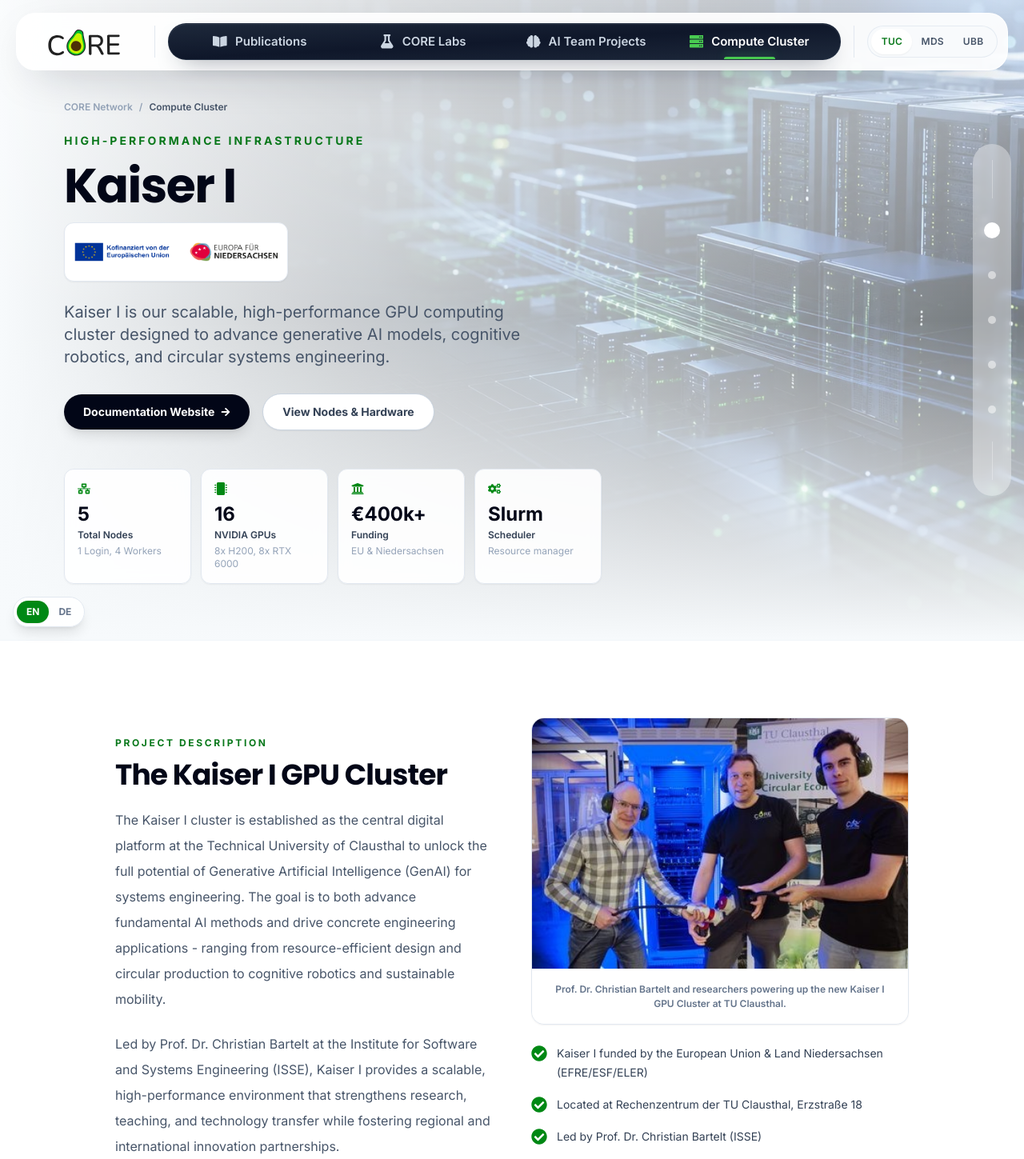
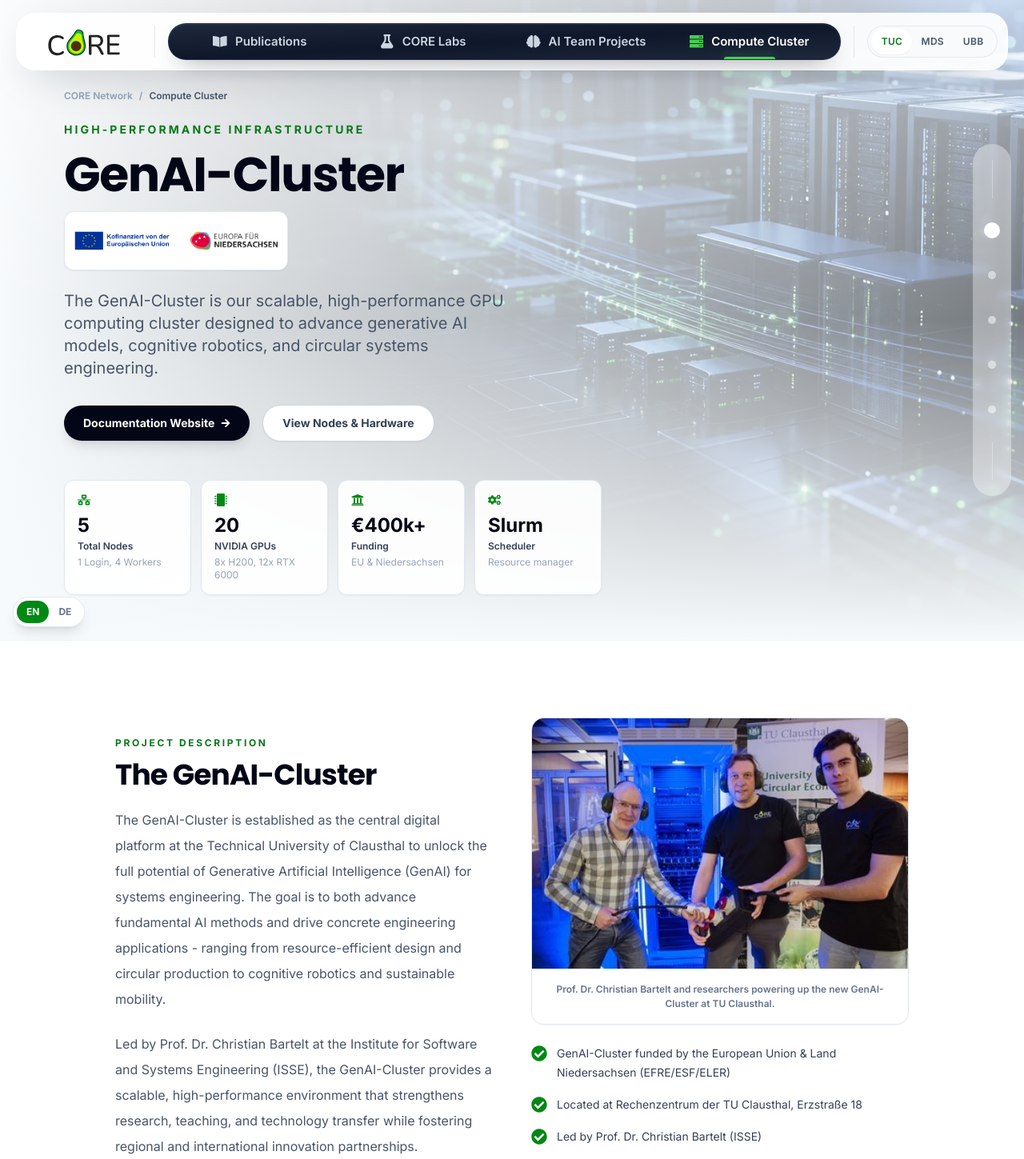
Before and after one commit to bartelt-lab/core, a React (Vite) app: page /compute-cluster in a window 1280 px wide. Shown: the top 1449 px of the page at 80% size. Built offline with nearby package versions, Linux system fonts and the light colour scheme.

Commit message:
Rename the Kaiser I cluster to GenAI-Cluster and list 20 GPUs
The cluster now has 8x H200 and 12x RTX PRO 6000, still on 2 RTX nodes.
Also fix the mojibake keys in the German dictionary of ComputeCluster.jsx
(Â·, â‰¥, ÃŸ), which kept the node tags, storage lines and address in English.

```diff
--- a/src/pages/ComputeCluster.jsx
+++ b/src/pages/ComputeCluster.jsx
@@ -17,7 +17,7 @@ import { useLanguage } from '../i18n/useLanguage'
 
 const clusterStats = [
   { label: 'Total Nodes', value: '5', icon: FaNetworkWired, description: '1 Login, 4 Workers' },
-  { label: 'NVIDIA GPUs', value: '16', icon: FaMicrochip, description: '8x H200, 8x RTX 6000' },
+  { label: 'NVIDIA GPUs', value: '20', icon: FaMicrochip, description: '8x H200, 12x RTX 6000' },
   { label: 'Funding', value: '€400k+', icon: FaUniversity, description: 'EU & Niedersachsen' },
   { label: 'Scheduler', value: 'Slurm', icon: FaCogs, description: 'Resource manager' },
 ]
@@ -36,7 +36,7 @@ const capabilities = [
     title: 'Mid-Performance Nodes',
     tag: '2 Nodes · RTX 6000 GPUs',
     description:
-      'Two mid-performance worker nodes hosting up to 8 NVIDIA RTX PRO 6000 Blackwell Max-Q GPUs. Tailored for resource-efficient training and vision models.',
+      'Two mid-performance worker nodes hosting 12 NVIDIA RTX PRO 6000 Blackwell Max-Q GPUs in total. Tailored for resource-efficient training and vision models.',
     points: ['Blackwell Max-Q GPU architecture', 'Optimized for training models < 3B', 'Supports vision models (SAM, CLIP)'],
   },
   {
@@ -117,24 +117,24 @@ const de = {
   'Scheduler': 'Scheduler',
   'Resource manager': 'Ressourcenverwaltung',
   'High-Performance Nodes': 'High-Performance-Knoten',
-  '2 Nodes Â· H200 GPUs': '2 Knoten · H200-GPUs',
+  '2 Nodes · H200 GPUs': '2 Knoten · H200-GPUs',
   'Two high-performance worker nodes, each hosting up to 8 NVIDIA H200 NVL GPUs (minimum 8 H200 GPUs total) interconnected via NVLink for maximum data throughput.':
     'Zwei High-Performance-Worker-Knoten mit jeweils bis zu 8 NVIDIA H200 NVL GPUs (mindestens 8 H200 GPUs insgesamt), verbunden über NVLink für maximalen Datendurchsatz.',
   'Up to 8 H200 NVL per node': 'Bis zu 8 H200 NVL pro Knoten',
   'Optimized for model fine-tuning up to 70B': 'Optimiert für Modell-Fine-Tuning bis 70B',
   'Inference of Llama 3, Qwen 3, Gemma 3': 'Inference für Llama 3, Qwen 3, Gemma 3',
   'Mid-Performance Nodes': 'Mid-Performance-Knoten',
-  '2 Nodes Â· RTX 6000 GPUs': '2 Knoten · RTX-6000-GPUs',
-  'Two mid-performance worker nodes hosting up to 8 NVIDIA RTX PRO 6000 Blackwell Max-Q GPUs. Tailored for resource-efficient training and vision models.':
-    'Zwei Mid-Performance-Worker-Knoten mit bis zu 8 NVIDIA RTX PRO 6000 Blackwell Max-Q GPUs. Ausgelegt für ressourceneffizientes Training und Vision-Modelle.',
+  '2 Nodes · RTX 6000 GPUs': '2 Knoten · RTX-6000-GPUs',
+  'Two mid-performance worker nodes hosting 12 NVIDIA RTX PRO 6000 Blackwell Max-Q GPUs in total. Tailored for resource-efficient training and vision models.':
+    'Zwei Mid-Performance-Worker-Knoten mit insgesamt 12 NVIDIA RTX PRO 6000 Blackwell Max-Q GPUs. Ausgelegt für ressourceneffizientes Training und Vision-Modelle.',
   'Blackwell Max-Q GPU architecture': 'Blackwell Max-Q GPU-Architektur',
   'Optimized for training models < 3B': 'Optimiert für das Training von Modellen < 3B',
   'Supports vision models (SAM, CLIP)': 'Unterstützt Vision-Modelle (SAM, CLIP)',
   'Storage & Master Node': 'Storage- & Master-Knoten',
-  'Fileserver Â· â‰¥ 150 TB': 'Fileserver · ≥ 150 TB',
-  'A master node and fileserver equipped with â‰¥ 150 TB of high-speed persistent storage to manage large datasets, model checkpoints, and evaluation runs.':
+  'Fileserver · ≥ 150 TB': 'Fileserver · ≥ 150 TB',
+  'A master node and fileserver equipped with ≥ 150 TB of high-speed persistent storage to manage large datasets, model checkpoints, and evaluation runs.':
     'Ein Master-Knoten und Fileserver mit ≥ 150 TB schnellem persistentem Speicher für große Datensätze, Modell-Checkpoints und Evaluationsläufe.',
-  'â‰¥ 150 TB persistent storage capacity': '≥ 150 TB persistente Speicherkapazität',
+  '≥ 150 TB persistent storage capacity': '≥ 150 TB persistente Speicherkapazität',
   'Centralized checkpoint registry': 'Zentrale Checkpoint-Verwaltung',
   'Secure, high-availability backups': 'Sichere, hochverfügbare Backups',
   'InfiniBand Network Interconnect': 'InfiniBand-Netzwerkverbindung',
@@ -181,9 +181,9 @@ const de = {
     'Vollständiger Wartungs- und Ersatzteilservice für fünf Jahre garantiert.',
   'For collaboration inquiries, contact bartelt@isse.tu-clausthal.de.':
     'Für Kooperationsanfragen kontaktieren Sie bartelt@isse.tu-clausthal.de.',
-  'Kaiser I funded by the European Union & Land Niedersachsen (EFRE/ESF/ELER)':
-    'Kaiser I wird von der Europäischen Union und dem Land Niedersachsen (EFRE/ESF/ELER) gefördert',
-  'Located at Rechenzentrum der TU Clausthal, ErzstraÃŸe 18':
+  'GenAI-Cluster funded by the European Union & Land Niedersachsen (EFRE/ESF/ELER)':
+    'Der GenAI-Cluster wird von der Europäischen Union und dem Land Niedersachsen (EFRE/ESF/ELER) gefördert',
+  'Located at Rechenzentrum der TU Clausthal, Erzstraße 18':
     'Standort im Rechenzentrum der TU Clausthal, Erzstraße 18',
   'Led by Prof. Dr. Christian Bartelt (ISSE)': 'Leitung durch Prof. Dr. Christian Bartelt (ISSE)',
   'Open workshops and innovation hub access for industry partners':
@@ -257,7 +257,7 @@ const ComputeCluster = () => {
 
             {/* Title */}
             <h1 className="mb-4 text-4xl font-heading font-bold leading-tight tracking-tight text-slate-950 md:text-5xl lg:text-6xl">
-              Kaiser I
+              GenAI-Cluster
             </h1>
 
             {/* Funding Logo */}
@@ -273,8 +273,8 @@ const ComputeCluster = () => {
             {/* Description */}
             <p className="mb-8 max-w-xl text-lg leading-8 text-slate-600 md:text-xl">
               {pick(
-                'Kaiser I is our scalable, high-performance GPU computing cluster designed to advance generative AI models, cognitive robotics, and circular systems engineering.',
-                'Kaiser I ist unser skalierbarer High-Performance-GPU-Cluster zur Weiterentwicklung generativer KI-Modelle, kognitiver Robotik und zirkulärer Systemtechnik.'
+                'The GenAI-Cluster is our scalable, high-performance GPU computing cluster designed to advance generative AI models, cognitive robotics, and circular systems engineering.',
+                'Der GenAI-Cluster ist unser skalierbarer High-Performance-GPU-Cluster zur Weiterentwicklung generativer KI-Modelle, kognitiver Robotik und zirkulärer Systemtechnik.'
               )}
             </p>
 
@@ -321,18 +321,18 @@ const ComputeCluster = () => {
             <div>
               <p className="mb-3 text-xs font-bold uppercase tracking-[0.22em] text-primary-700">{pick('Project Description', 'Projektbeschreibung')}</p>
               <h2 className="mb-5 text-3xl font-heading font-bold leading-tight tracking-tight text-slate-950 md:text-4xl">
-                {pick('The Kaiser I GPU Cluster', 'Der Kaiser I GPU-Cluster')}
+                {pick('The GenAI-Cluster', 'Der GenAI-Cluster')}
               </h2>
               <p className="mb-6 text-base leading-8 text-slate-600">
                 {pick(
-                  'The Kaiser I cluster is established as the central digital platform at the Technical University of Clausthal to unlock the full potential of Generative Artificial Intelligence (GenAI) for systems engineering. The goal is to both advance fundamental AI methods and drive concrete engineering applications - ranging from resource-efficient design and circular production to cognitive robotics and sustainable mobility.',
-                  'Der Kaiser I Cluster wird als zentrale digitale Plattform der Technischen Universität Clausthal aufgebaut, um das Potenzial generativer Künstlicher Intelligenz (GenAI) für das Systems Engineering nutzbar zu machen. Ziel ist es, sowohl grundlegende KI-Methoden weiterzuentwickeln als auch konkrete Engineering-Anwendungen voranzutreiben - von ressourceneffizientem Design und zirkulärer Produktion bis hin zu kognitiver Robotik und nachhaltiger Mobilität.'
+                  'The GenAI-Cluster is established as the central digital platform at the Technical University of Clausthal to unlock the full potential of Generative Artificial Intelligence (GenAI) for systems engineering. The goal is to both advance fundamental AI methods and drive concrete engineering applications - ranging from resource-efficient design and circular production to cognitive robotics and sustainable mobility.',
+                  'Der GenAI-Cluster wird als zentrale digitale Plattform der Technischen Universität Clausthal aufgebaut, um das Potenzial generativer Künstlicher Intelligenz (GenAI) für das Systems Engineering nutzbar zu machen. Ziel ist es, sowohl grundlegende KI-Methoden weiterzuentwickeln als auch konkrete Engineering-Anwendungen voranzutreiben - von ressourceneffizientem Design und zirkulärer Produktion bis hin zu kognitiver Robotik und nachhaltiger Mobilität.'
                 )}
               </p>
               <p className="text-base leading-8 text-slate-600">
                 {pick(
-                  'Led by Prof. Dr. Christian Bartelt at the Institute for Software and Systems Engineering (ISSE), Kaiser I provides a scalable, high-performance environment that strengthens research, teaching, and technology transfer while fostering regional and international innovation partnerships.',
-                  'Unter der Leitung von Prof. Dr. Christian Bartelt am Institute for Software and Systems Engineering (ISSE) bietet Kaiser I eine skalierbare High-Performance-Umgebung, die Forschung, Lehre und Technologietransfer stärkt und regionale sowie internationale Innovationspartnerschaften fördert.'
+                  'Led by Prof. Dr. Christian Bartelt at the Institute for Software and Systems Engineering (ISSE), the GenAI-Cluster provides a scalable, high-performance environment that strengthens research, teaching, and technology transfer while fostering regional and international innovation partnerships.',
+                  'Unter der Leitung von Prof. Dr. Christian Bartelt am Institute for Software and Systems Engineering (ISSE) bietet der GenAI-Cluster eine skalierbare High-Performance-Umgebung, die Forschung, Lehre und Technologietransfer stärkt und regionale sowie internationale Innovationspartnerschaften fördert.'
                 )}
               </p>
             </div>
@@ -341,20 +341,20 @@ const ComputeCluster = () => {
               <div className="overflow-hidden rounded-2xl border border-slate-200 bg-slate-50 shadow-sm">
                 <img
                   src={assetUrl('/images/genai-lab-opening.jpg')}
-                  alt="Inauguration of Kaiser I"
+                  alt="Inauguration of the GenAI-Cluster"
                   className="w-full object-cover"
                   loading="lazy"
                 />
                 <div className="p-4 text-xs font-semibold text-slate-500 leading-normal text-center bg-white border-t border-slate-100">
                   {pick(
-                    'Prof. Dr. Christian Bartelt and researchers powering up the new Kaiser I GPU Cluster at TU Clausthal.',
-                    'Prof. Dr. Christian Bartelt und Forschende bei der Inbetriebnahme des neuen Kaiser I GPU-Clusters an der TU Clausthal.'
+                    'Prof. Dr. Christian Bartelt and researchers powering up the new GenAI-Cluster at TU Clausthal.',
+                    'Prof. Dr. Christian Bartelt und Forschende bei der Inbetriebnahme des neuen GenAI-Clusters an der TU Clausthal.'
                   )}
                 </div>
               </div>
               <div className="space-y-4">
                 {[
-                  { icon: FaCheckCircle, text: 'Kaiser I funded by the European Union & Land Niedersachsen (EFRE/ESF/ELER)' },
+                  { icon: FaCheckCircle, text: 'GenAI-Cluster funded by the European Union & Land Niedersachsen (EFRE/ESF/ELER)' },
                   { icon: FaCheckCircle, text: 'Located at Rechenzentrum der TU Clausthal, Erzstraße 18' },
                   { icon: FaCheckCircle, text: 'Led by Prof. Dr. Christian Bartelt (ISSE)' },
                   { icon: FaCheckCircle, text: 'Open workshops and innovation hub access for industry partners' },
@@ -499,8 +499,8 @@ const ComputeCluster = () => {
             </h2>
             <p className="mt-4 text-base leading-7 text-slate-600">
               {pick(
-                'Use of the Kaiser I GPU Cluster is governed by account groups and limits designed to share compute resources fairly.',
-                'Die Nutzung des Kaiser I GPU-Clusters wird durch Account-Gruppen und Limits geregelt, damit Compute-Ressourcen fair geteilt werden.'
+                'Use of the GenAI-Cluster is governed by account groups and limits designed to share compute resources fairly.',
+                'Die Nutzung des GenAI-Clusters wird durch Account-Gruppen und Limits geregelt, damit Compute-Ressourcen fair geteilt werden.'
               )}
             </p>
           </div>
--- a/src/pages/tuc/Projects.jsx
+++ b/src/pages/tuc/Projects.jsx
@@ -109,9 +109,9 @@ const Projects = () => {
             <Section title="Projects" subtitle="Summer Semester 2025">
                 <p>This semester we will offer the following projects:</p>
                 <p>
-                    <strong>Development of an LLM Training &amp; Evaluation Environment in the Kaiser I Cluster.</strong>{' '}
+                    <strong>Development of an LLM Training &amp; Evaluation Environment in the GenAI-Cluster.</strong>{' '}
                     In this project you will design and deploy the infrastructure to train, fine-tune, and rigorously
-                    evaluate Large Language Models on the GenAI Lab's new €400,000 Kaiser I GPU cluster, which combines
+                    evaluate Large Language Models on the GenAI Lab's new €400,000 GenAI-Cluster, which combines
                     state-of-the-art NVIDIA H200 GPUs with other high-performance accelerators. Together with your team
                     you will build a platform that captures real-time GPU, memory, network, and power metrics, make
                     them available through intuitive dashboards, and configure automated alerting systems. You will
--- a/src/routes.js
+++ b/src/routes.js
@@ -207,7 +207,7 @@ export const routes = [
     source: 'src/pages/tuc/Projects.jsx',
     title: 'Projects | Cognitive Software, TU Clausthal',
     description:
-      'Student research projects offered this semester at TU Clausthal, run on the Kaiser I cluster with travel, accommodation, and social event costs covered.',
+      'Student research projects offered this semester at TU Clausthal, run on the GenAI-Cluster with travel, accommodation, and social event costs covered.',
   },
   {
     path: '/tuc/industry-projects',
@@ -215,6 +215,14 @@ export const routes = [
     title: 'Industry Projects | Cognitive Software, TU Clausthal',
     description:
       'Transfer and publicly funded projects of the Cognitive Software group, including AI-BIM, an AI-supported copilot for sustainable architectural design under environmental standards.',
+  },
+  {
+    path: '/tuc/industry-projects/medicar',
+    source: 'src/pages/tuc/industry/MediCar.jsx',
+    title: 'MediCar 4.0 | Cognitive Software, TU Clausthal',
+    description:
+      'MediCar 4.0 develops autonomous transport robots for hospitals, piloted at the University Medical Center Freiburg. Project film, idea, and our role in fleet coordination.',
+    image: '/images/projects/industry/medicar/corridor.webp',
   },
   {
     path: '/tuc/teaching',
```
